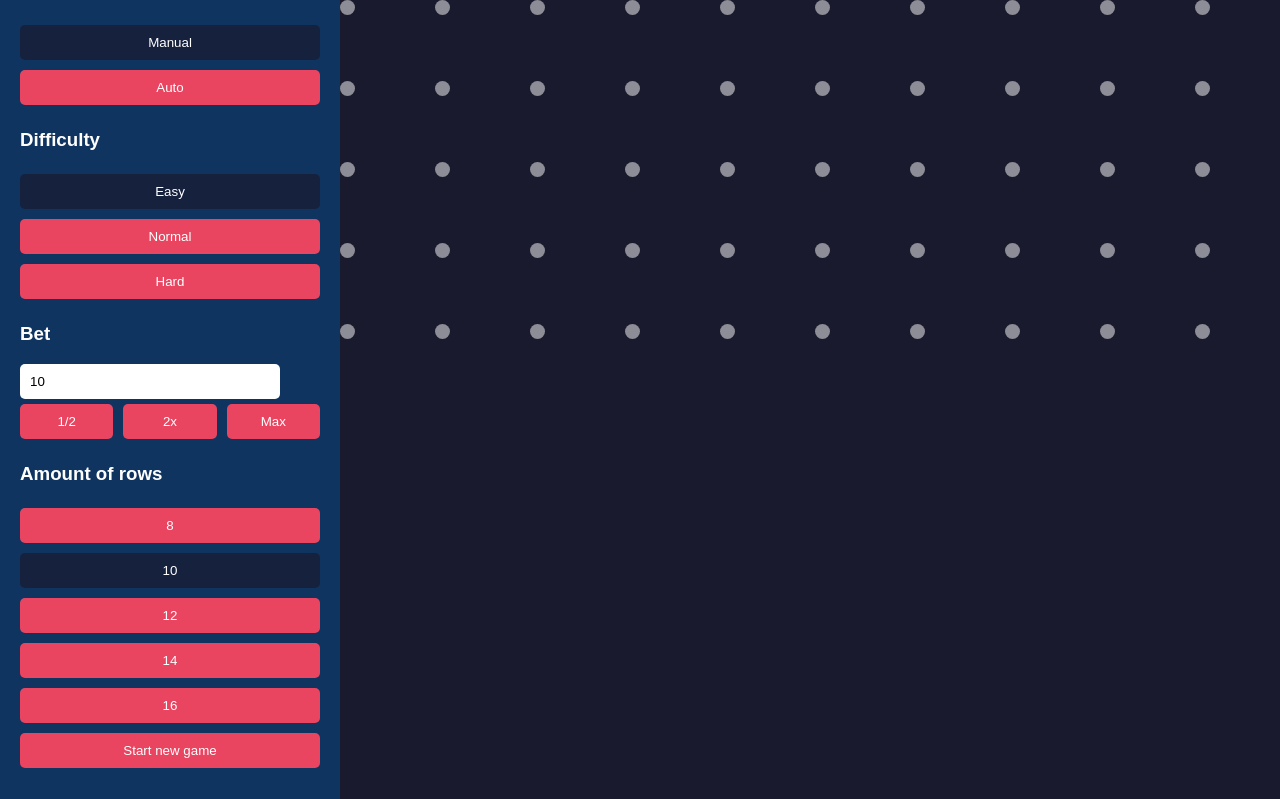
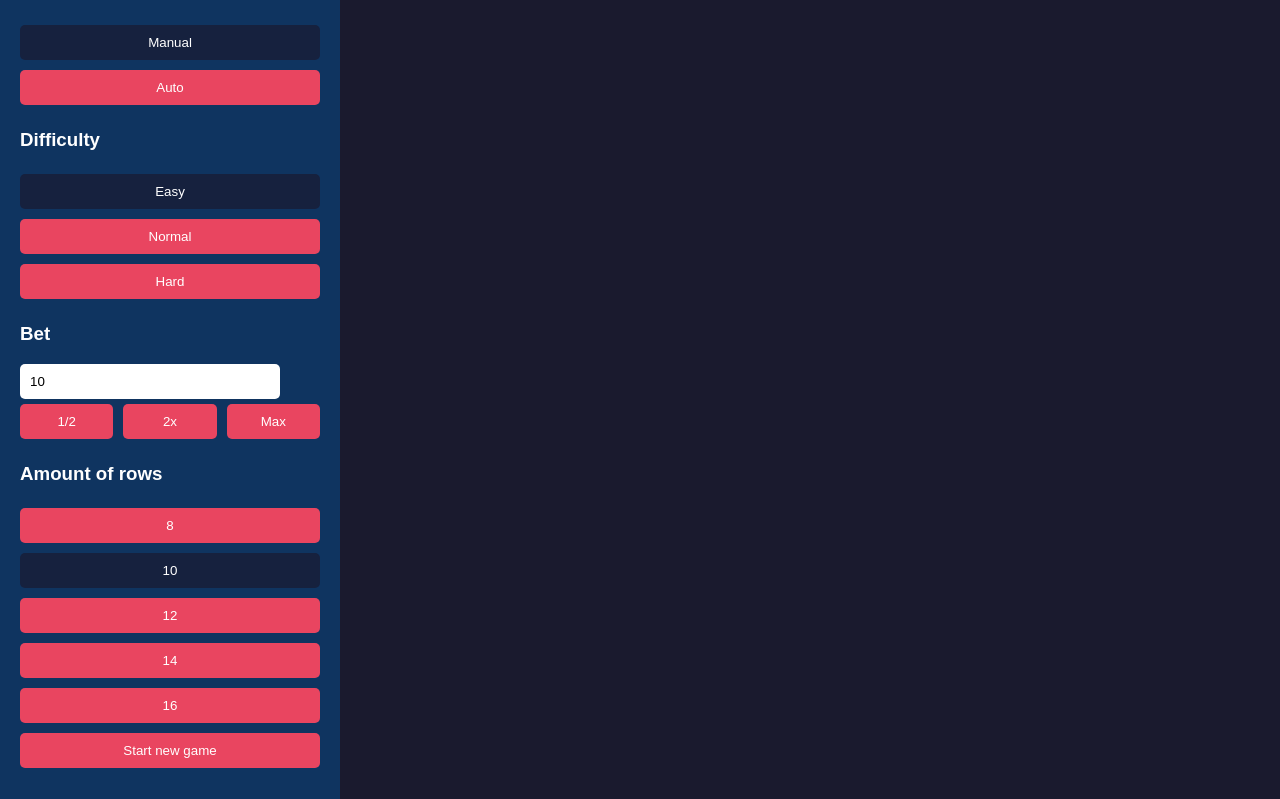
Before and after one commit to idk1251/idk1251.github.io, a PHP site: page / in a window 1280 px wide. Shown: the top 799 px of the page. Run offline with PHP 8.4, Linux system fonts and the light colour scheme.

Commit message:
Update styles.css

```diff
--- a/styles.css
+++ b/styles.css
@@ -40,54 +40,14 @@ button.active {
 
 .game-board {
     flex: 1;
-    padding: 20px;
-    background-color: #1a1a2e;
     display: flex;
     justify-content: center;
     align-items: center;
-    position: relative;
+    background-color: #1a1a2e;
 }
 
-.game-board::before {
-    content: '';
-    display: block;
-    width: 100%;
-    padding-top: 100%;
-    position: relative;
-}
-
-.game-board-grid {
-    position: absolute;
-    top: 0;
-    left: 0;
-    width: 100%;
-    height: 100%;
-    display: grid;
-    gap: 10px;
-}
-
-.game-board-grid div {
-    width: 15px;
-    height: 15px;
-    background-color: #fff;
-    border-radius: 50%;
-    opacity: 0.5;
-}
-
-@media (max-width: 768px) {
-    .container {
-        flex-direction: column;
-    }
-
-    .sidebar {
-        width: 100%;
-        height: auto;
-    }
-
-    .game-board {
-        width: 100%;
-        height: 100%;
-    }
+canvas {
+    background-color: #16213e;
 }
 
 button {
@@ -110,3 +70,19 @@ input[type=number] {
     display: flex;
     gap: 10px;
 }
+
+@media (max-width: 768px) {
+    .container {
+        flex-direction: column;
+    }
+
+    .sidebar {
+        width: 100%;
+        height: auto;
+    }
+
+    .game-board {
+        width: 100%;
+        height: 100%;
+    }
+}
```
